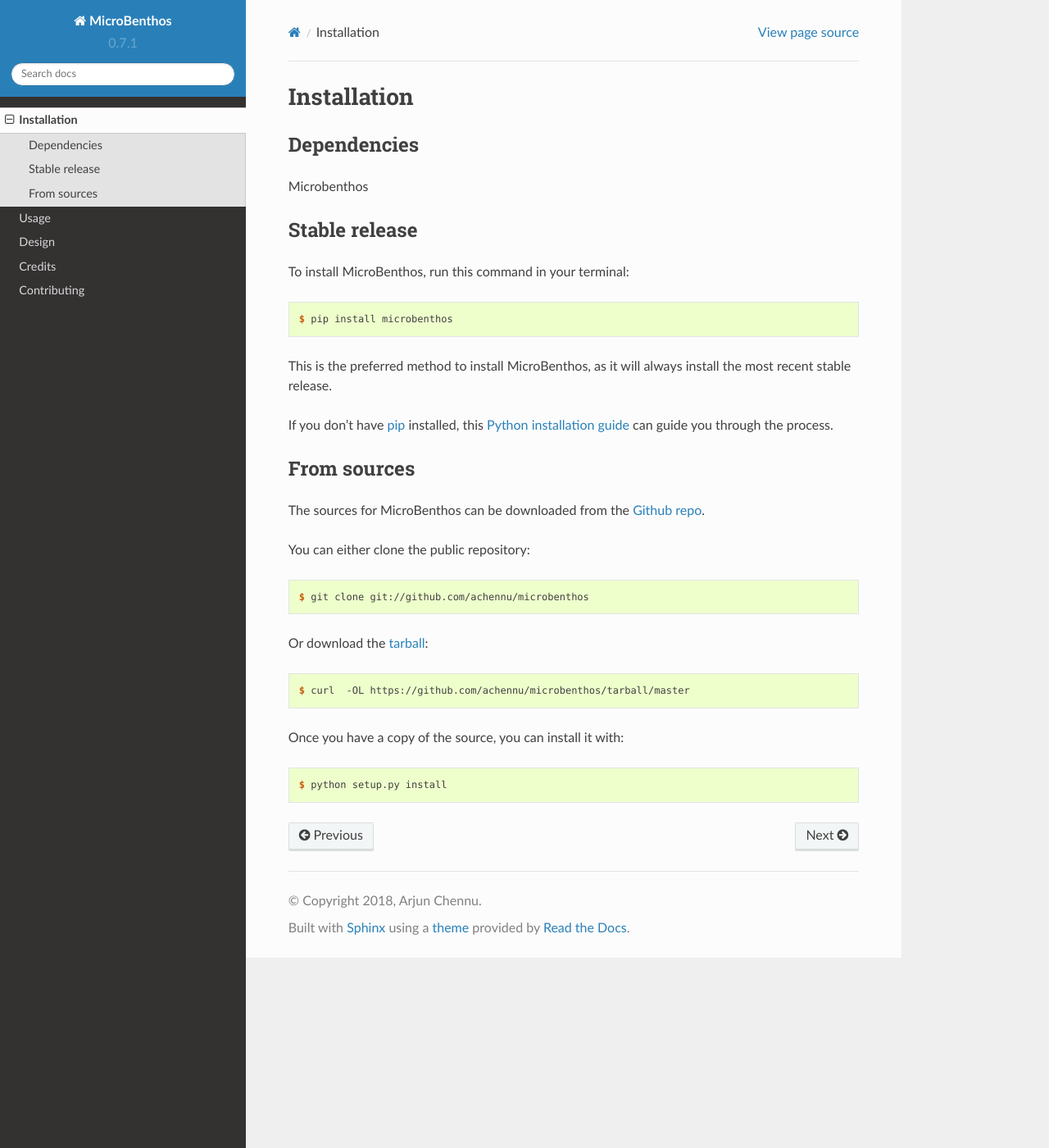
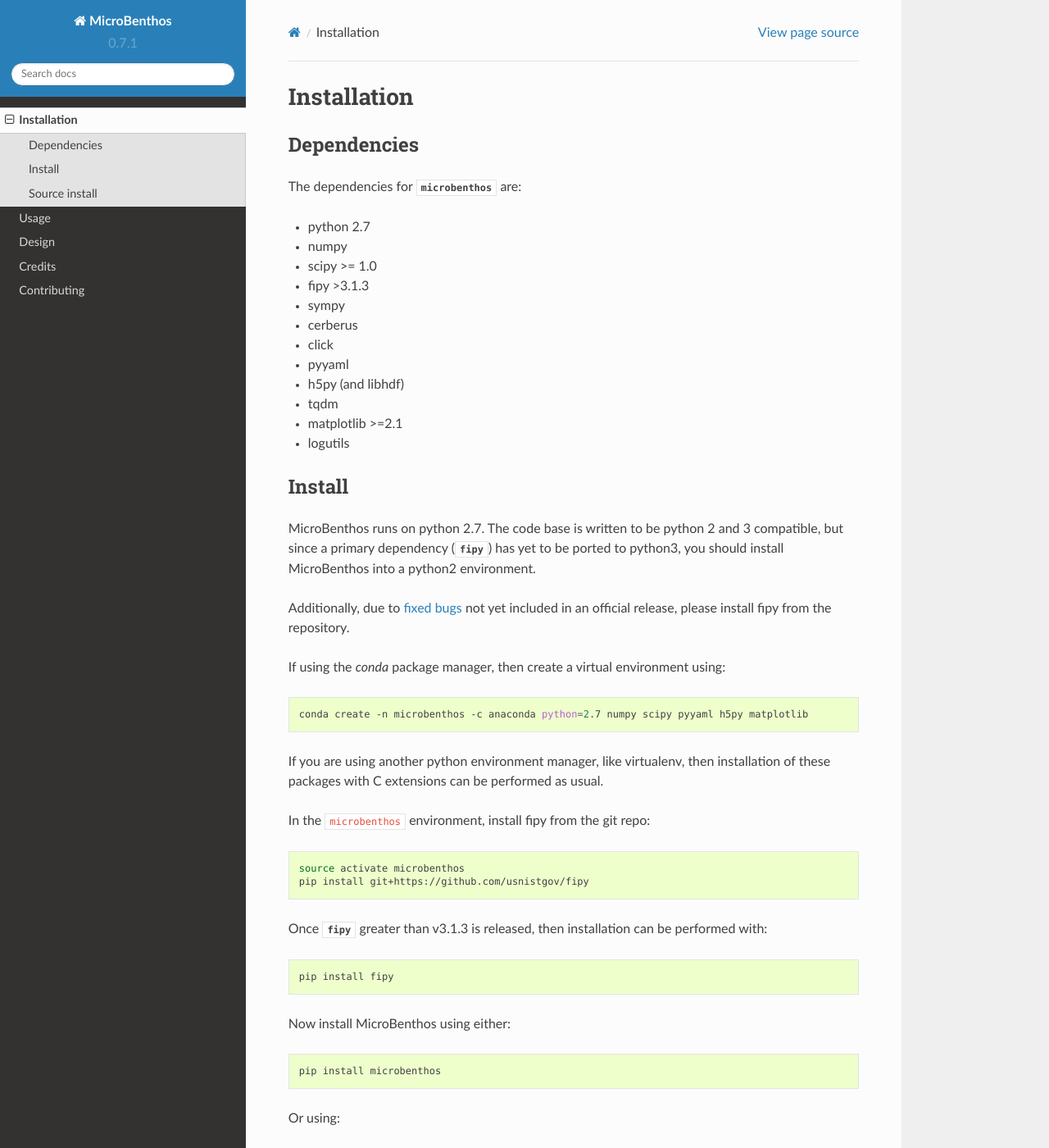
Before and after one commit to achennu/microbenthos, a Sphinx documentation site: the page built from docs/installation.rst, in a window 1280 px wide and 1400 px high. Shown: the whole window at 82% size. Built offline with Sphinx 7.4.7 and the Read the Docs theme 2.0.0, drawn with Linux system fonts in a browser that asks for light colours; some of the changed text lies outside the part shown.

Commit message:
schema.yml included as package data + installation test
Updated installation instructions to use fipy from github

```diff
--- a/docs/installation.rst
+++ b/docs/installation.rst
@@ -7,31 +7,60 @@
 Dependencies
 -------------
 
-Microbenthos
+The dependencies for :mod:`microbenthos` are:
+
+* python 2.7
+* numpy
+* scipy >= 1.0
+* fipy >3.1.3
+* sympy
+* cerberus
+* click
+* pyyaml
+* h5py (and libhdf)
+* tqdm
+* matplotlib >=2.1
+* logutils
+
+Install
+------------
+
+MicroBenthos runs on python 2.7. The code base is written to be python 2 and 3 compatible, but
+since a primary dependency (:mod:`fipy`) has yet to be ported to python3, you should install
+MicroBenthos into a python2 environment.
+
+Additionally, due to `fixed bugs <https://github.com/usnistgov/fipy/issues/534>`_ not yet
+included in an official release, please install fipy from the repository.
+
+If using the `conda` package manager, then create a virtual environment using::
+
+    conda create -n microbenthos -c anaconda python=2.7 numpy scipy pyyaml h5py matplotlib
+
+If you are using another python environment manager, like virtualenv, then installation of these
+packages with C extensions can be performed as usual.
+
+In the ``microbenthos`` environment, install fipy from the git repo::
+
+    source activate microbenthos
+    pip install git+https://github.com/usnistgov/fipy
+
+Once :mod:`fipy` greater than v3.1.3 is released, then installation can be performed with::
+
+    pip install fipy
+
+Now install MicroBenthos using either::
+
+    pip install microbenthos
+
+Or using::
+
+    pip install git+https://github.com/achennu/microbenthos
 
 
-Stable release
+Source install
 --------------
 
-To install MicroBenthos, run this command in your terminal:
-
-.. code-block:: console
-
-    $ pip install microbenthos
-
-This is the preferred method to install MicroBenthos, as it will always install the most recent stable release.
-
-If you don't have `pip`_ installed, this `Python installation guide`_ can guide
-you through the process.
-
-.. _pip: https://pip.pypa.io
-.. _Python installation guide: http://docs.python-guide.org/en/latest/starting/installation/
-
-
-From sources
-------------
-
-The sources for MicroBenthos can be downloaded from the `Github repo`_.
+The sources for MicroBenthos can be downloaded from the `github repo`_.
 
 You can either clone the public repository:
 
@@ -52,5 +81,5 @@
     $ python setup.py install
 
 
-.. _Github repo: https://github.com/achennu/microbenthos
+.. _github repo: https://github.com/achennu/microbenthos
 .. _tarball: https://github.com/achennu/microbenthos/tarball/master
```
Also changed, not shown: setup.py (+17 -9 lines), 1 other file.
